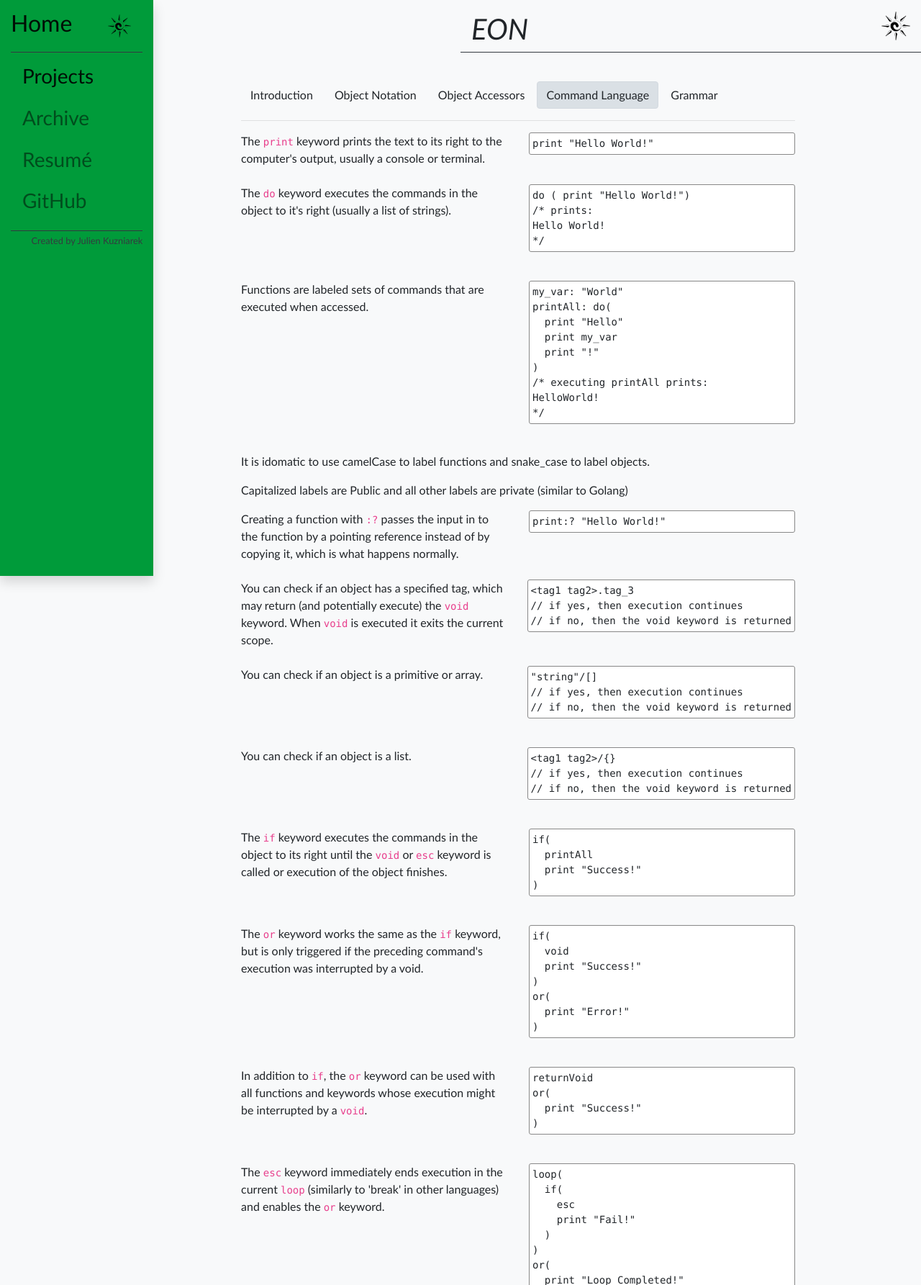
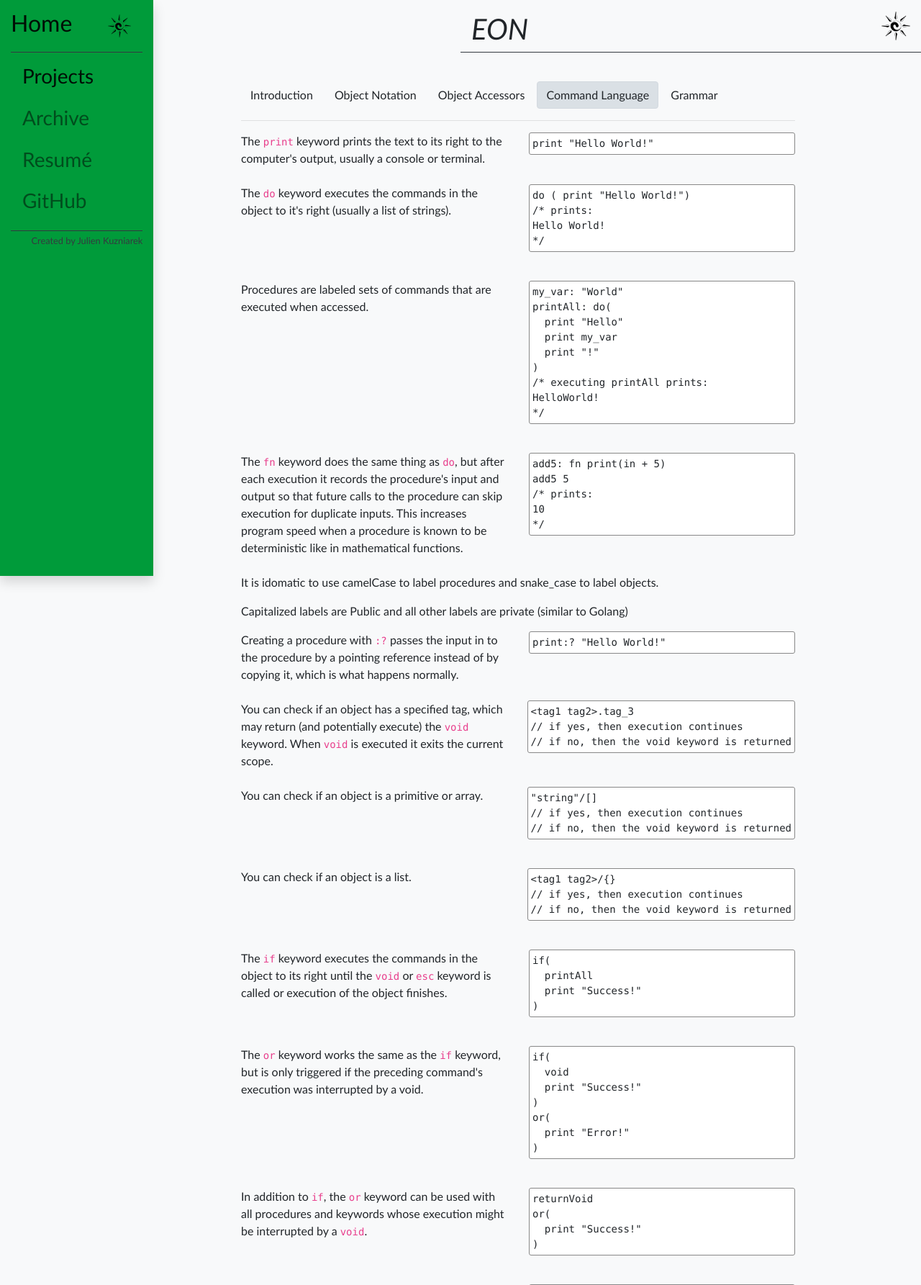
Before and after one commit to jkuzniarek/website-php, a PHP site: page /projects/EON/command_language.php in a window 1280 px wide. Shown: the top 1785 px of the page at 72% size. Run offline with PHP 8.4, Linux system fonts and the light colour scheme; data comes from the database, SQL or seed files in the repository.

Commit message:
added fn keyword

```diff
--- a/projects/EON/command_language.php
+++ b/projects/EON/command_language.php
@@ -47,7 +47,7 @@
 
 <div class="row">
   <div class="col">
-    Functions are labeled sets of commands that are executed when accessed.
+    Procedures are labeled sets of commands that are executed when accessed.
   </div>
   <div class="col">
 <pre class="code"><code><?=htmlspecialchars('my_var: "World"
@@ -64,12 +64,29 @@
 </div>
 <br>
 
-<p>It is idomatic to use camelCase to label functions and snake_case to label objects.</p>
+<div class="row">
+  <div class="col">
+  The <code>fn</code> keyword does the same thing as <code>do</code>, but after each execution it records the procedure's input and output
+  so that future calls to the procedure can skip execution for duplicate inputs.
+  This increases program speed when a procedure is known to be deterministic like in mathematical functions.
+  </div>
+  <div class="col">
+<pre class="code"><code><?=htmlspecialchars('add5: fn print(in + 5)
+add5 5
+/* prints:
+10
+*/')?></code></pre>
+    </code>
+  </div>
+</div>
+<br>
+
+<p>It is idomatic to use camelCase to label procedures and snake_case to label objects.</p>
 <p>Capitalized labels are Public and all other labels are private (similar to Golang)</p>
 
 <div class="row">
   <div class="col">
-    Creating a function with <code>:?</code> passes the input in to the function by a pointing reference instead of by copying it, which is what happens normally.
+    Creating a procedure with <code>:?</code> passes the input in to the procedure by a pointing reference instead of by copying it, which is what happens normally.
   </div>
   <div class="col">
 <pre class="code"><code><?=htmlspecialchars('print:? "Hello World!"')?></code></pre>
@@ -151,7 +168,7 @@
 
 <div class="row">
   <div class="col">
-    In addition to <code>if</code>, the <code>or</code> keyword can be used with all functions and keywords whose execution might be interrupted by a <code>void</code>.
+    In addition to <code>if</code>, the <code>or</code> keyword can be used with all procedures and keywords whose execution might be interrupted by a <code>void</code>.
   </div>
   <div class="col">
 <pre class="code"><code><?=htmlspecialchars('returnVoid
@@ -350,7 +367,7 @@
 
 <div class="row">
   <div class="col">
-    The <code>in</code> keyword is actually a reserved label to the object passed into a function.
+    The <code>in</code> keyword is actually a reserved label to the object passed into a procedure.
   </div>
   <div class="col">
 <pre class="code"><code><?=htmlspecialchars('printName: do(
@@ -367,8 +384,8 @@
 
 <div class="row">
   <div class="col">
-    The <code>out</code> keyword is actually a reserved label to the object a function returns.
-    It can be used to not only set the function's output, but to reference it within the function, and modify it prior to the end of the function.
+    The <code>out</code> keyword is actually a reserved label to the object a procedure returns.
+    It can be used to not only set the procedure's output, but to reference it within the procedure, and modify it prior to the end of the procedure.
   </div>
   <div class="col">
 <pre class="code"><code><?=htmlspecialchars('echo: do(
@@ -384,7 +401,7 @@
 
 <div class="row">
   <div class="col">
-    The <code>type</code> keyword creates a type (similar to a Golang interface) from the list of defined functions for the specified tag.
+    The <code>type</code> keyword creates a type (similar to a Golang interface) from the list of defined procedures for the specified tag.
     The <code>src</code> keyword accesses the object with the tag the type is implementing.
   </div>
   <div class="col">
```
